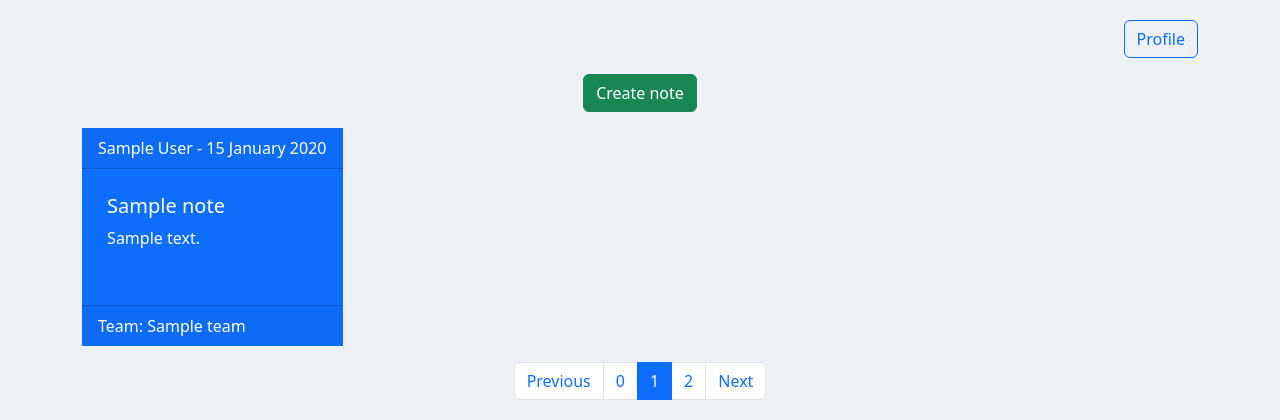
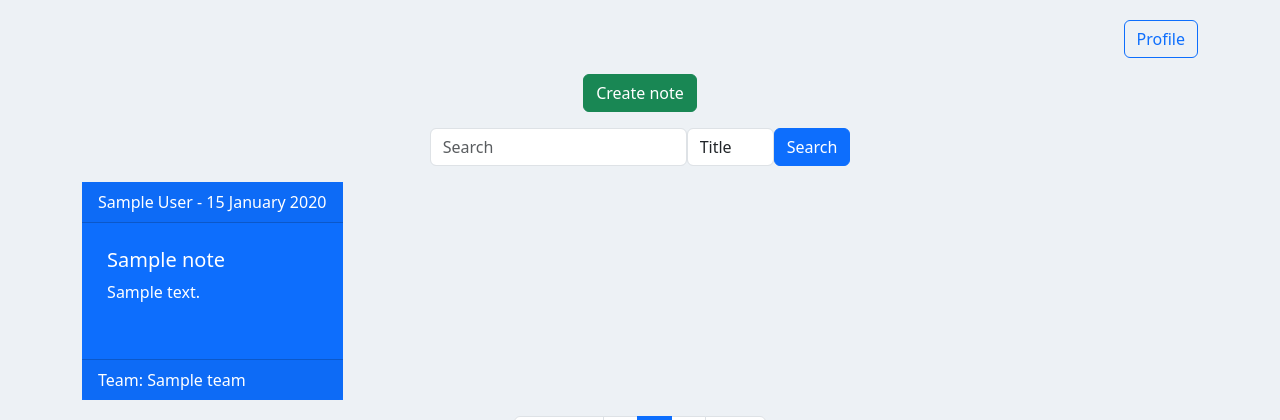
Before and after one commit to jualeomad/teamnotes, a Django app: template main/templates/dashboard.html in a window 1280 px wide. Shown: the top 420 px of the page. Run offline with Django 5.2, Linux system fonts and the light colour scheme; the template is opened without the code that fills it: most values are stand-ins (such as "Sample title", 1, 10 or a date in 2020); parts of the project's set-up code (start-up, migrations or seed data) failed here and were passed over; some libraries are stand-ins or nearby versions.

Commit message:
feat: barra de busqueda

```diff
--- a/main/templates/dashboard.html
+++ b/main/templates/dashboard.html
@@ -19,6 +19,21 @@
         <div class="w-100 d-flex justify-content-center mb-3">
             <a class="btn btn-success" href="{% url 'main:create_note' %}">Create note</a>
         </div>
+        <div class="w-100 d-flex justify-content-center mb-3">
+            <form method="GET" action="{% url 'main:dashboard' %}" class="form-inline d-flex">
+                <div class="form-group mr-2">
+                    <input type="text" name="query" class="form-control" placeholder="Search">
+                </div>
+                <div class="form-group mr-2">
+                    <select name="filter_by" class="form-control">
+                        <option value="title">Title</option>
+                        <option value="author">Author</option>
+                        <option value="content">Content</option>
+                    </select>
+                </div>
+                <button type="submit" class="btn btn-primary">Search</button>
+            </form>
+        </div>
         <div class="row flex-row">
             {% for note in all_notes %}
                 <div class="col-xs-12 col-sm-6 col-md-4 mb-3 col-lg-3">
@@ -38,8 +53,6 @@
         {% include 'paginator.html' %}
     </div>
 
-
-
   {% block content %}
   {% endblock %}
 </div>
```
Also changed, not shown: main/views.py (+12 -4 lines), scripts/services.py (+14 -4 lines).
